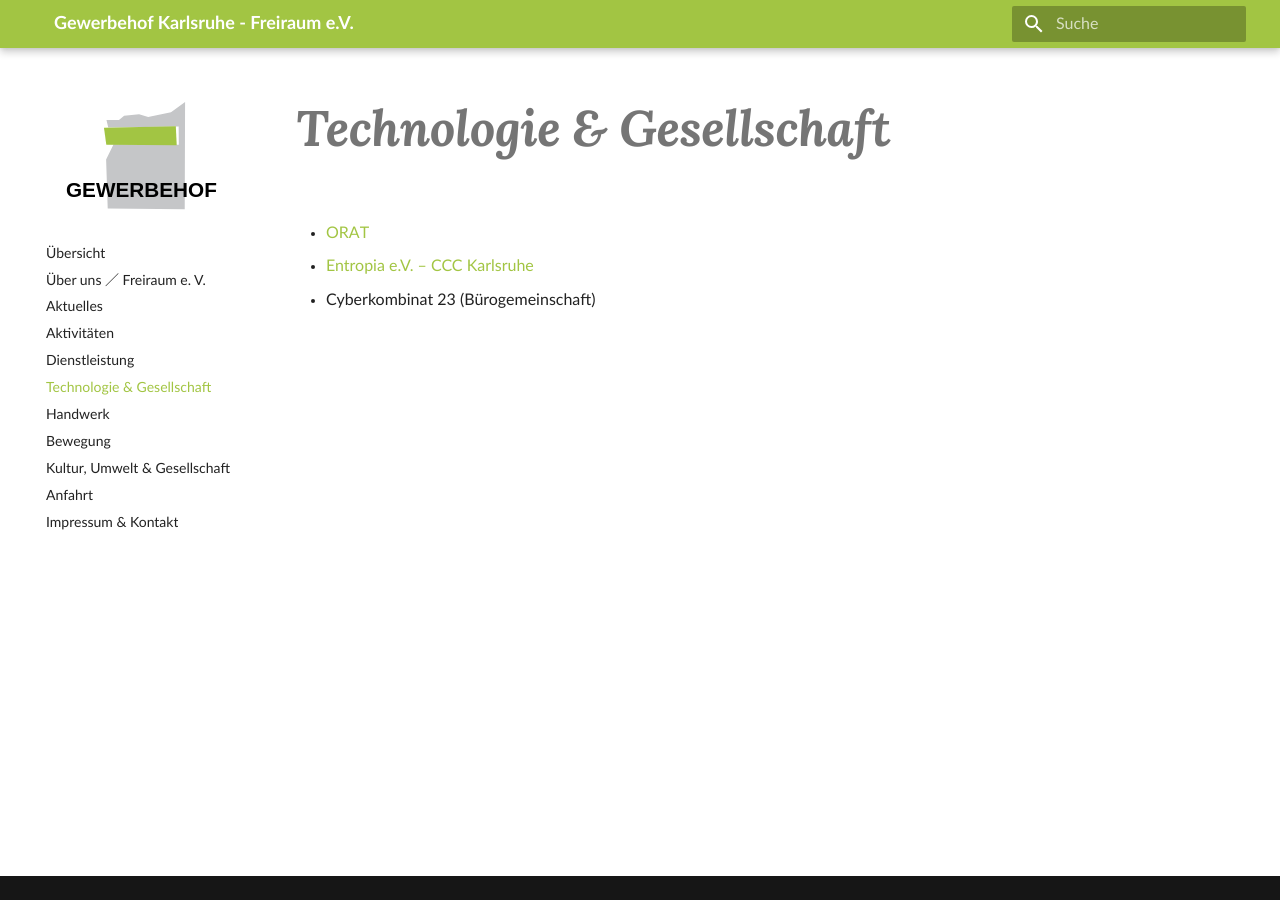
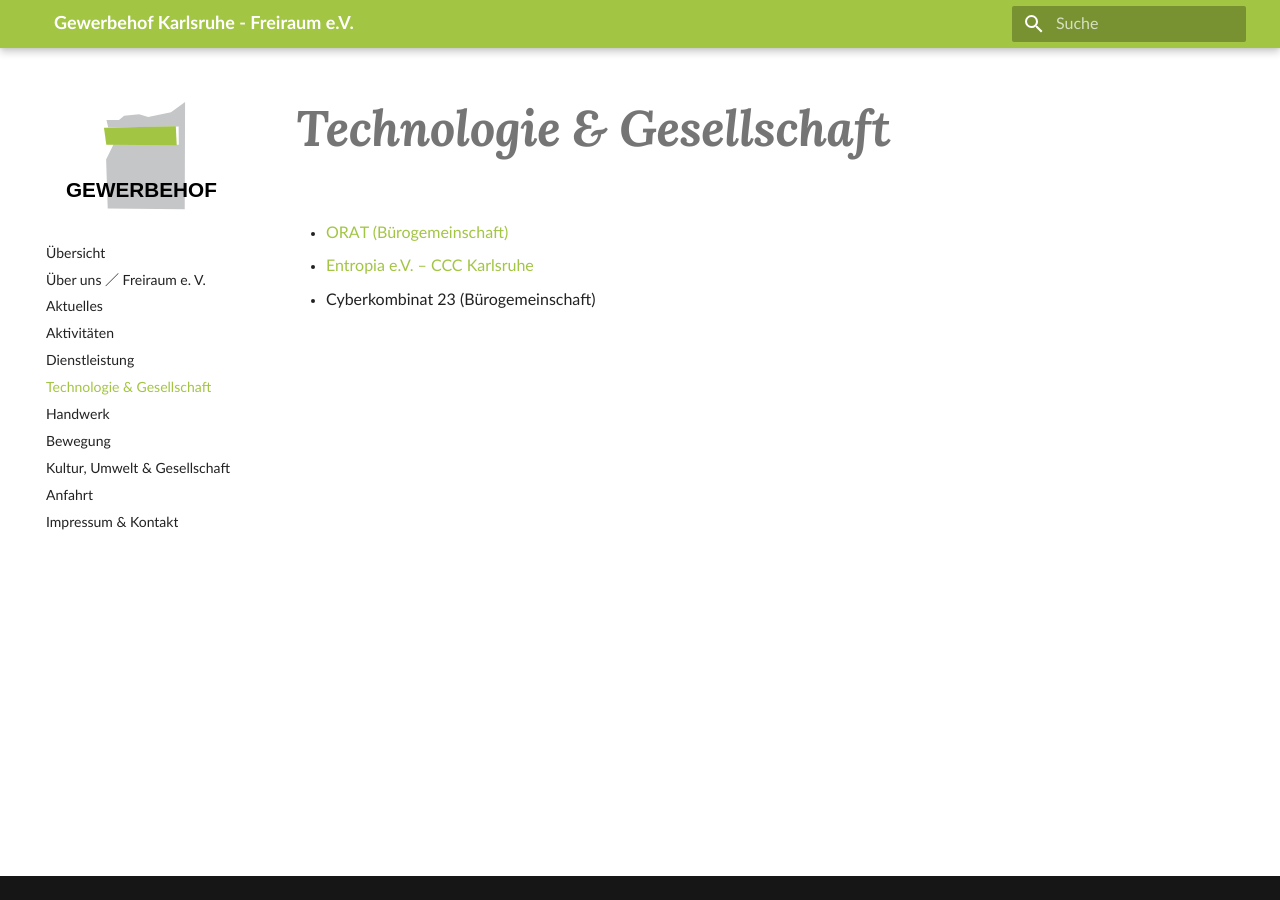
Before and after one commit to entropia/gewerbehof-webseite, an MkDocs documentation site: the page built from docs/technologie.md, in a window 1280 px wide. Built offline with MkDocs 1.6.1 and Material for MkDocs 9.7.7, drawn with Linux system fonts in a browser that asks for light colours; comment, search, counter and statistics services are not loaded.

Commit message:
Update technologie.md
Ergänzung ORAT (Bürogemeinschaft)

```diff
--- a/docs/technologie.md
+++ b/docs/technologie.md
@@ -4,6 +4,6 @@ hide:
 - footer
 ---
 
-* [ORAT](https://orat.de)
+* [ORAT (Bürogemeinschaft)](https://orat.de)
 * [Entropia e.V. – CCC Karlsruhe](https://entropia.de)
 * Cyberkombinat 23 (Bürogemeinschaft)
```
